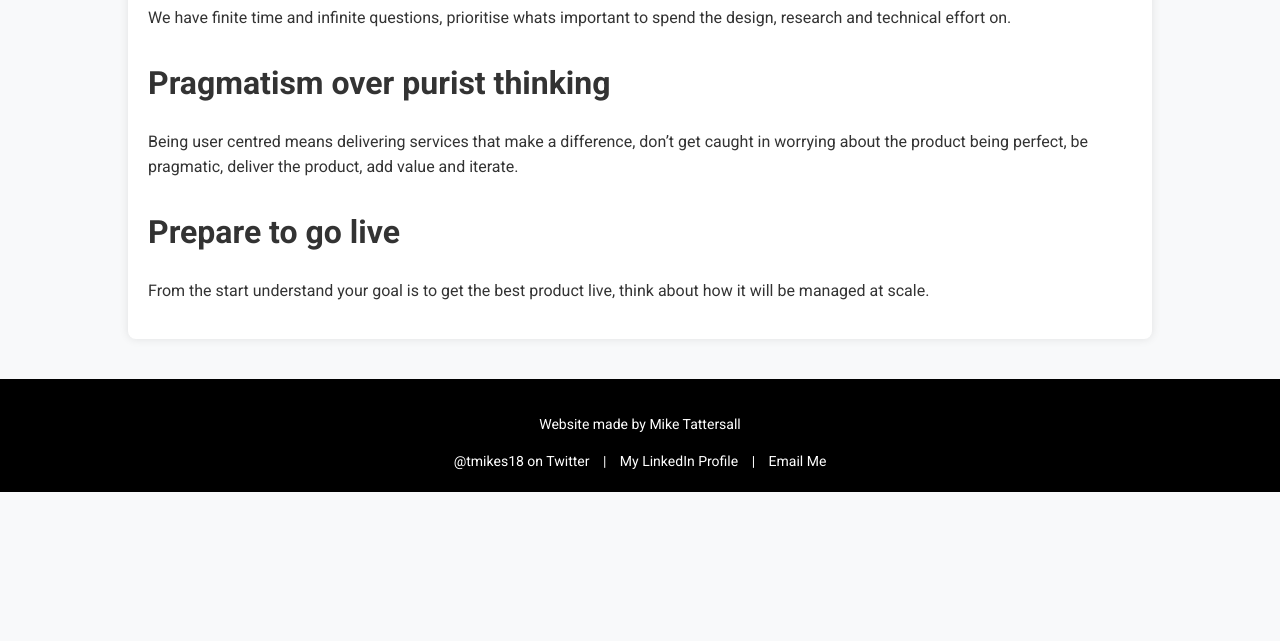
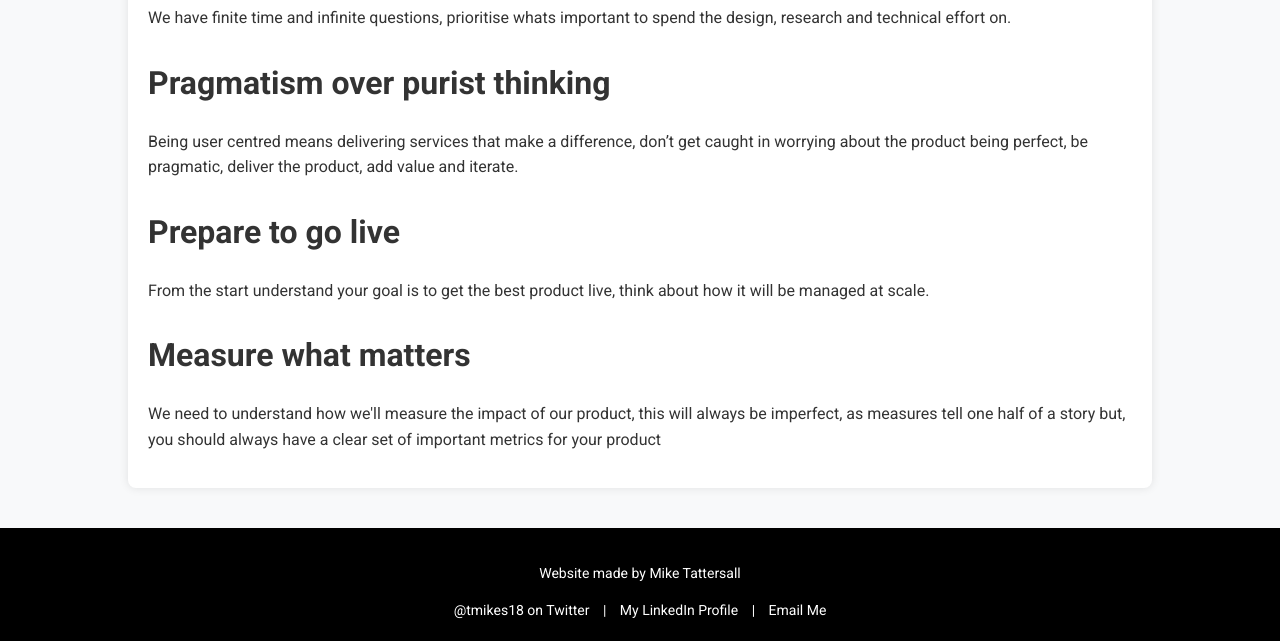
Before and after one commit to MikeT18/mike-website, a plain HTML site: page blogs/my-product-management-principles.html in a window 1280 px wide. Shown: the part 695-1336 px from the top of the page. Before the commit the page ends 1187 px from the top, so only its background shows below. Drawn offline with Linux system fonts and the light colour scheme.

Commit message:
Update my-product-management-principles.html

```diff
--- a/blogs/my-product-management-principles.html
+++ b/blogs/my-product-management-principles.html
@@ -32,6 +32,8 @@
             <p>Being user centred means delivering services that make a difference, don’t get caught in worrying about the product being perfect, be pragmatic, deliver the product, add value and iterate.</p>
             <h2>Prepare to go live</h2>
             <p>From the start understand your goal is to get the best product live, think about how it will be managed at scale.</p>
+            <h2>Measure what matters</h2>
+            <p>We need to understand how we'll measure the impact of our product, this will always be imperfect, as measures tell one half of a story but, you should always have a clear set of important metrics for your product</p>
         </div>
     </main>
 
```
